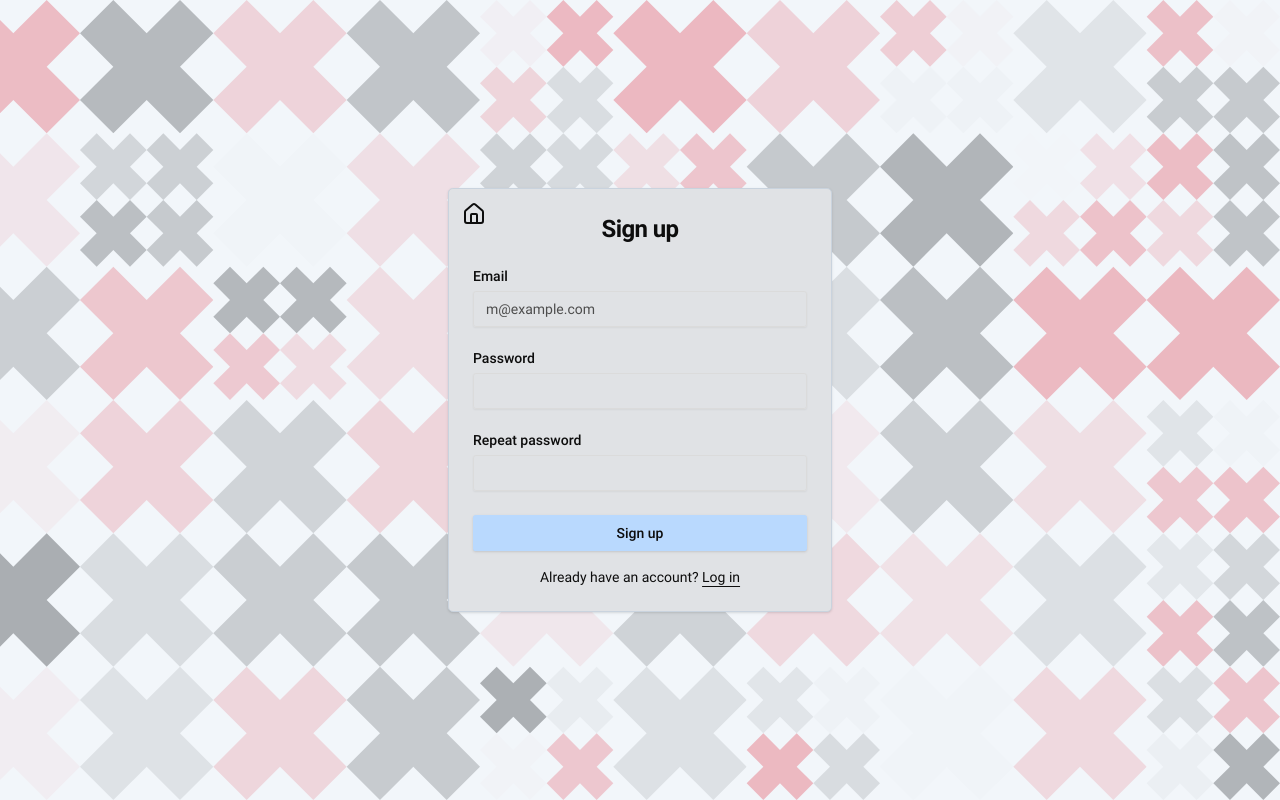
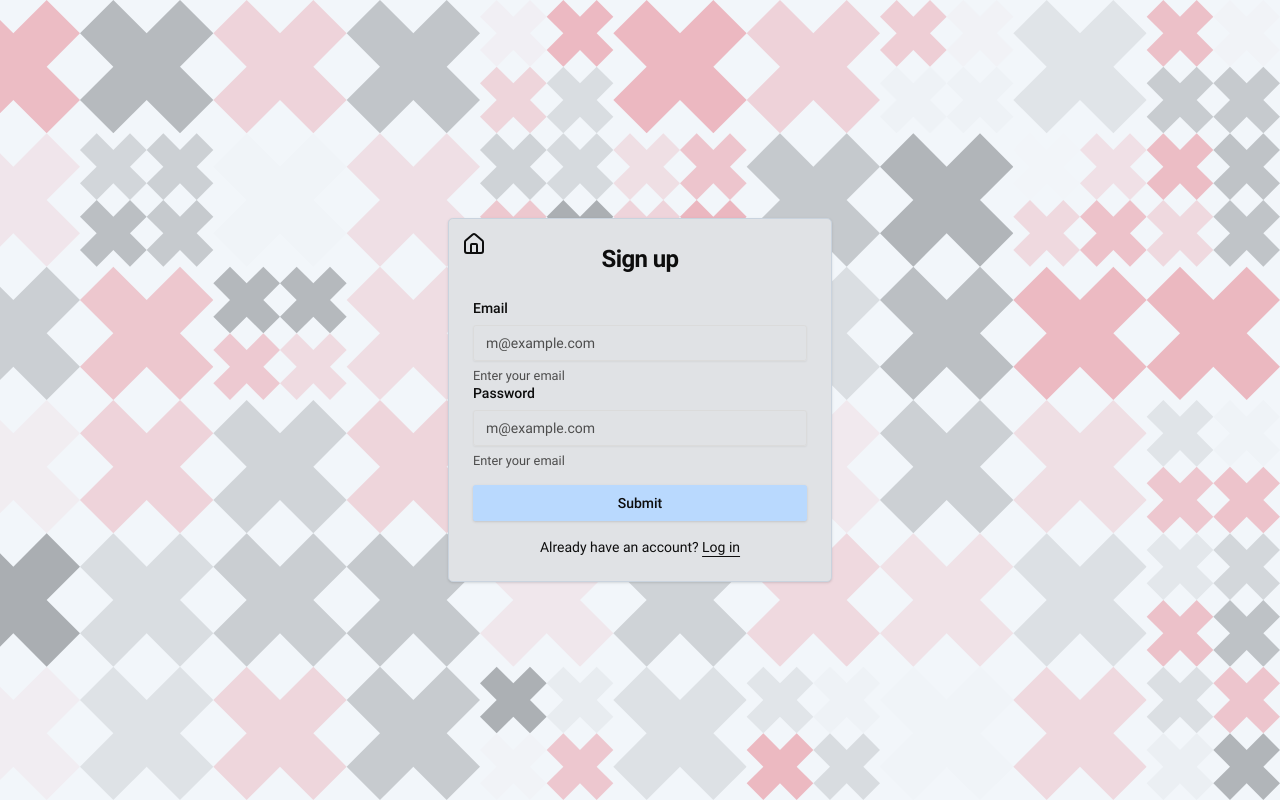
Before and after one commit to unhaten/backseat-90, a Next.js app: page /auth/signup in a window 1280 px wide. Built offline with nearby package versions, Linux system fonts and the light colour scheme.

Commit message:
upd register form and stuff

```diff
--- a/package.json
+++ b/package.json
@@ -9,6 +9,7 @@
 		"lint": "next lint"
 	},
 	"dependencies": {
+		"@hookform/resolvers": "^3.10.0",
 		"@phosphor-icons/react": "^2.1.7",
 		"@radix-ui/react-alert-dialog": "^1.1.4",
 		"@radix-ui/react-dialog": "^1.1.4",
@@ -30,11 +31,13 @@
 		"next-themes": "^0.4.4",
 		"react": "^19.0.0",
 		"react-dom": "^19.0.0",
+		"react-hook-form": "^7.54.2",
 		"react-redux": "^9.2.0",
 		"sonner": "^1.7.1",
 		"tailwind-merge": "^2.6.0",
 		"tailwindcss-animate": "^1.0.7",
-		"vaul": "^1.1.2"
+		"vaul": "^1.1.2",
+		"zod": "^3.24.1"
 	},
 	"devDependencies": {
 		"@eslint/eslintrc": "^3",
--- a/src/app/page.tsx
+++ b/src/app/page.tsx
@@ -10,7 +10,7 @@ export default async function Home() {
 
 	return (
 		<>
-			{/* //? Background GIF hex = 93c5fd */}
+			{/* //? main color hex = 93c5fd */}
 			{/* //* this div that covers entire app is for setting height of image and patter to full in horizontal and vertical direction either */}
 			<div className='relative min-h-svh'>
 				<Pattern />
--- /dev/null
+++ b/src/components/ui/form.tsx
@@ -0,0 +1,178 @@
+"use client"
+
+import * as React from "react"
+import * as LabelPrimitive from "@radix-ui/react-label"
+import { Slot } from "@radix-ui/react-slot"
+import {
+  Controller,
+  ControllerProps,
+  FieldPath,
+  FieldValues,
+  FormProvider,
+  useFormContext,
+} from "react-hook-form"
+
+import { cn } from "@/lib/utils"
+import { Label } from "@/components/ui/label"
+
+const Form = FormProvider
+
+type FormFieldContextValue<
+  TFieldValues extends FieldValues = FieldValues,
+  TName extends FieldPath<TFieldValues> = FieldPath<TFieldValues>
+> = {
+  name: TName
+}
+
+const FormFieldContext = React.createContext<FormFieldContextValue>(
+  {} as FormFieldContextValue
+)
+
+const FormField = <
+  TFieldValues extends FieldValues = FieldValues,
+  TName extends FieldPath<TFieldValues> = FieldPath<TFieldValues>
+>({
+  ...props
+}: ControllerProps<TFieldValues, TName>) => {
+  return (
+    <FormFieldContext.Provider value={{ name: props.name }}>
+      <Controller {...props} />
+    </FormFieldContext.Provider>
+  )
+}
+
+const useFormField = () => {
+  const fieldContext = React.useContext(FormFieldContext)
+  const itemContext = React.useContext(FormItemContext)
+  const { getFieldState, formState } = useFormContext()
+
+  const fieldState = getFieldState(fieldContext.name, formState)
+
+  if (!fieldContext) {
+    throw new Error("useFormField should be used within <FormField>")
+  }
+
+  const { id } = itemContext
+
+  return {
+    id,
+    name: fieldContext.name,
+    formItemId: `${id}-form-item`,
+    formDescriptionId: `${id}-form-item-description`,
+    formMessageId: `${id}-form-item-message`,
+    ...fieldState,
+  }
+}
+
+type FormItemContextValue = {
+  id: string
+}
+
+const FormItemContext = React.createContext<FormItemContextValue>(
+  {} as FormItemContextValue
+)
+
+const FormItem = React.forwardRef<
+  HTMLDivElement,
+  React.HTMLAttributes<HTMLDivElement>
+>(({ className, ...props }, ref) => {
+  const id = React.useId()
+
+  return (
+    <FormItemContext.Provider value={{ id }}>
+      <div ref={ref} className={cn("space-y-2", className)} {...props} />
+    </FormItemContext.Provider>
+  )
+})
+FormItem.displayName = "FormItem"
+
+const FormLabel = React.forwardRef<
+  React.ElementRef<typeof LabelPrimitive.Root>,
+  React.ComponentPropsWithoutRef<typeof LabelPrimitive.Root>
+>(({ className, ...props }, ref) => {
+  const { error, formItemId } = useFormField()
+
+  return (
+    <Label
+      ref={ref}
+      className={cn(error && "text-destructive", className)}
+      htmlFor={formItemId}
+      {...props}
+    />
+  )
+})
+FormLabel.displayName = "FormLabel"
+
+const FormControl = React.forwardRef<
+  React.ElementRef<typeof Slot>,
+  React.ComponentPropsWithoutRef<typeof Slot>
+>(({ ...props }, ref) => {
+  const { error, formItemId, formDescriptionId, formMessageId } = useFormField()
+
+  return (
+    <Slot
+      ref={ref}
+      id={formItemId}
+      aria-describedby={
+        !error
+          ? `${formDescriptionId}`
+          : `${formDescriptionId} ${formMessageId}`
+      }
+      aria-invalid={!!error}
+      {...props}
+    />
+  )
+})
+FormControl.displayName = "FormControl"
+
+const FormDescription = React.forwardRef<
+  HTMLParagraphElement,
+  React.HTMLAttributes<HTMLParagraphElement>
+>(({ className, ...props }, ref) => {
+  const { formDescriptionId } = useFormField()
+
+  return (
+    <p
+      ref={ref}
+      id={formDescriptionId}
+      className={cn("text-[0.8rem] text-muted-foreground", className)}
+      {...props}
+    />
+  )
+})
+FormDescription.displayName = "FormDescription"
+
+const FormMessage = React.forwardRef<
+  HTMLParagraphElement,
+  React.HTMLAttributes<HTMLParagraphElement>
+>(({ className, children, ...props }, ref) => {
+  const { error, formMessageId } = useFormField()
+  const body = error ? String(error?.message) : children
+
+  if (!body) {
+    return null
+  }
+
+  return (
+    <p
+      ref={ref}
+      id={formMessageId}
+      className={cn("text-[0.8rem] font-medium text-destructive", className)}
+      {...props}
+    >
+      {body}
+    </p>
+  )
+})
+FormMessage.displayName = "FormMessage"
+
+export {
+  useFormField,
+  Form,
+  FormItem,
+  FormLabel,
+  FormControl,
+  FormDescription,
+  FormMessage,
+  FormField,
+}
--- a/src/components/ui/index.ts
+++ b/src/components/ui/index.ts
@@ -14,3 +14,4 @@ export * from './select'
 export { ScrollArea, ScrollBar } from './scroll-area'
 export * from './drawer'
 export * from './alert-dialog'
+export * from './form'
--- a/src/components/ui/sonner.tsx
+++ b/src/components/ui/sonner.tsx
@@ -21,9 +21,9 @@ const Toaster = ({ ...props }: ToasterProps) => {
 						'group-[.toast]:bg-primary group-[.toast]:text-primary-foreground',
 					cancelButton:
 						'group-[.toast]:bg-muted group-[.toast]:text-muted-foreground',
-					error: 'bg-red-100 text-red-800 border border-red-400',
+					error: 'bg-red-100 text-red-600 border border-red-400',
 					success:
-						'bg-green-100 text-green-800 border border-green-400',
+						'bg-green-100 text-green-600 border border-green-400',
 					warning:
 						'bg-yellow-100 text-yellow-800 border border-yellow-400'
 				}
--- a/src/widgets/bookmarks/components/delete-button/ui.tsx
+++ b/src/widgets/bookmarks/components/delete-button/ui.tsx
@@ -53,10 +53,10 @@ export const DeleteButton = ({ thumbnail, author, title, id }: Props) => {
 					<SongImage thumbnail={thumbnail} />
 					<SongInfo title={title} author={author} />
 				</div>
-				<AlertDialogFooter>
-					<AlertDialogCancel>Cancel</AlertDialogCancel>
+				<AlertDialogFooter className='grid grid-cols-2 gap-2'>
+					<AlertDialogCancel className=''>Cancel</AlertDialogCancel>
 					<AlertDialogAction
-						className='bg-destructive hover:bg-destructive/80 text-white'
+						className='bg-destructive hover:bg-destructive/80 text-white ml-0'
 						onClick={() => handleDelete(id)}
 					>
 						Delete
--- a/src/widgets/settings/ui.tsx
+++ b/src/widgets/settings/ui.tsx
@@ -15,13 +15,10 @@ import {
 import { DialogClose, DialogFooter } from '@/components/ui/dialog'
 import { Settings as SettingsIcon } from 'lucide-react'
 import { IconLinks, LanguageChange, ThemeColor } from './components'
-import { useState } from 'react'
 
 export const Settings = () => {
-	const [open, setOpen] = useState(false)
-
 	return (
-		<Dialog open={open} onOpenChange={setOpen}>
+		<Dialog>
 			<DialogTrigger asChild>
 				<Button
 					className='absolute top-2 right-2 rounded-full'
--- a/src/widgets/signup-form/ui.tsx
+++ b/src/widgets/signup-form/ui.tsx
@@ -1,49 +1,106 @@
-import { Button } from '@/components/ui/button'
-import { CardContent, CardHeader, CardTitle } from '@/components/ui/card'
-import { Input } from '@/components/ui/input'
-import { Label } from '@/components/ui/label'
+'use client'
+
 import Link from 'next/link'
+import { z } from 'zod'
+import { zodResolver } from '@hookform/resolvers/zod'
+import { useForm } from 'react-hook-form'
+import {
+	Form,
+	FormField,
+	FormItem,
+	FormLabel,
+	FormControl,
+	FormDescription,
+	FormMessage,
+	Input,
+	CardContent,
+	CardHeader,
+	CardTitle,
+	Button
+} from '@/components/ui'
 
 export const SignUpForm = ({}) => {
+	const formSchema = z.object({
+		email: z.string().min(2, {
+			message: 'Username must be at least 2 characters.'
+		}),
+		password: z.string().min(2, {
+			message: 'Password must be at least 2 characters.'
+		})
+	})
+
+	const form = useForm<z.infer<typeof formSchema>>({
+		resolver: zodResolver(formSchema),
+		defaultValues: {
+			email: '',
+			password: ''
+		}
+	})
+
+	// 2. Define a submit handler.
+	const onSubmit = (values: z.infer<typeof formSchema>) => {
+		console.log(values)
+	}
+
 	return (
 		<>
 			<CardHeader>
 				<CardTitle className='text-2xl text-center'>Sign up</CardTitle>
 			</CardHeader>
 			<CardContent>
-				<form>
-					<div className='flex flex-col gap-6'>
-						<div className='grid gap-2'>
-							<Label htmlFor='email'>Email</Label>
+				<Form {...form}>
+					<form onSubmit={form.handleSubmit(onSubmit)}>
+						<FormField
+							control={form.control}
+							name='email'
+							render={({ field }) => (
+								<FormItem>
+									<FormLabel htmlFor='email'>Email</FormLabel>
+									<FormControl>
 										<Input
-								id='email'
-								type='email'
 											placeholder='m@example.com'
-								required
+											// id='email'
+											// type='email'
+											// required
+											{...field}
 										/>
-						</div>
-						<div className='grid gap-2'>
-							<div className='flex items-center'>
-								<Label htmlFor='password'>Password</Label>
-							</div>
-							<Input id='password' type='password' required />
-						</div>
-						<div className='grid gap-2'>
-							<div className='flex items-center'>
-								<Label htmlFor='repeat-password'>
-									Repeat password
-								</Label>
-							</div>
+									</FormControl>
+									<FormDescription>
+										Enter your email
+									</FormDescription>
+									<FormMessage />
+								</FormItem>
+							)}
+						/>
+						<FormField
+							control={form.control}
+							name='password'
+							render={({ field }) => (
+								<FormItem>
+									<FormLabel htmlFor='password'>
+										Password
+									</FormLabel>
+									<FormControl>
 										<Input
-								id='repeat-password'
-								type='password'
-								required
+											placeholder='m@example.com'
+											// id='password'
+											// type='password'
+											// required
+											{...field}
 										/>
-						</div>
-						<Button type='submit' className='w-full'>
-							Sign up
+									</FormControl>
+									<FormDescription>
+										Enter your email
+									</FormDescription>
+									<FormMessage />
+								</FormItem>
+							)}
+						/>
+						<Button className='w-full mt-4' type='submit'>
+							Submit
 						</Button>
-					</div>
+					</form>
+				</Form>
 				<div className='mt-4 text-center text-sm'>
 					Already have an account?{' '}
 					<Link
@@ -53,7 +110,6 @@ export const SignUpForm = ({}) => {
 						Log in
 					</Link>
 				</div>
-				</form>
 			</CardContent>
 		</>
 	)
```
Lines whose indentation alone changed are shown as unchanged.
